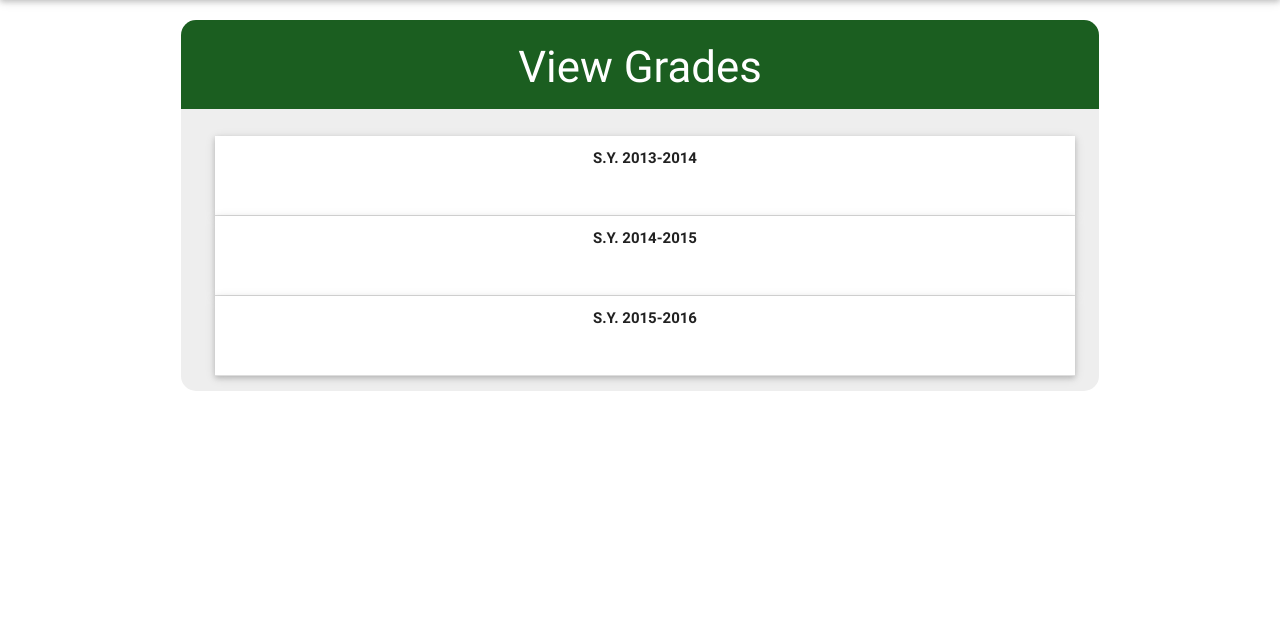
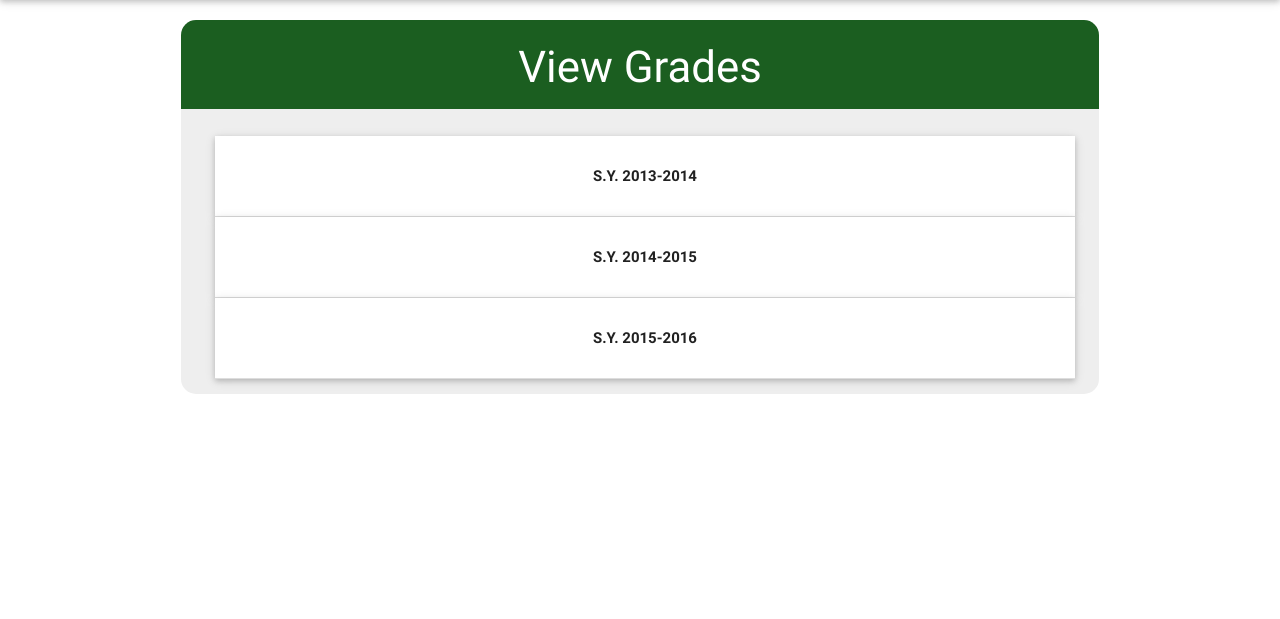
Before and after one commit to LucidComplex/sais-x, a Django app: page /grades in a window 1280 px wide. Shown: the part 64-683 px from the top of the page. Run offline with Django 3.2, Linux system fonts and the light colour scheme; some libraries are stand-ins or nearby versions.

Commit message:
centered text

```diff
--- a/saisX/enrollment/templates/enrollment/viewgrades.html
+++ b/saisX/enrollment/templates/enrollment/viewgrades.html
@@ -13,7 +13,7 @@
   <div class="row info-container grey lighten-3">
     <ul class="collapsible popout" data-collapsible="expandable">
     <li>
-      <div class="collapsible-header center" style="height: 80px;"><span><b>S.Y. 2013-2014</b></span></div>
+      <div class="collapsible-header center"><span class="valign-wrapper touch"><b style="width:100%;">S.Y. 2013-2014</b></span></div>
       <div class="collapsible-body">
         <div class="row center" style="padding-top: 15px">
           <div class="col l4 m4 s6">
@@ -29,7 +29,7 @@
       </div>
     </li>
     <li>
-      <div class="collapsible-header center" style="height: 80px;"><span><b>S.Y. 2014-2015</b></span></div>
+      <div class="collapsible-header center"><span class="valign-wrapper touch"><b class="center" style="width: 100%;">S.Y. 2014-2015</b></span></div>
       <div class="collapsible-body">
         <div class="row center" style="padding-top: 15px">
           <div class="col l4 m4 s6">
@@ -45,7 +45,7 @@
       </div>
     </li>
     <li>
-      <div class="collapsible-header center" style="height: 80px;"><span><b>S.Y. 2015-2016</b></span></div>
+      <div class="collapsible-header center"><span class="touch valign-wrapper"><b style="width: 100%;">S.Y. 2015-2016</b></span></div>
       <div class="collapsible-body">
         <div class="row center" style="padding-top: 15px">
           <div class="col l4 m4 s6">
--- a/saisX/saisX/static/saisX/css/style.css
+++ b/saisX/saisX/static/saisX/css/style.css
@@ -104,3 +104,7 @@ nav .title-s {
     width: 250px !important;
     background-color: #b71c1c !important;
 }
+
+.touch {
+  min-height: 80px;
+}
```
